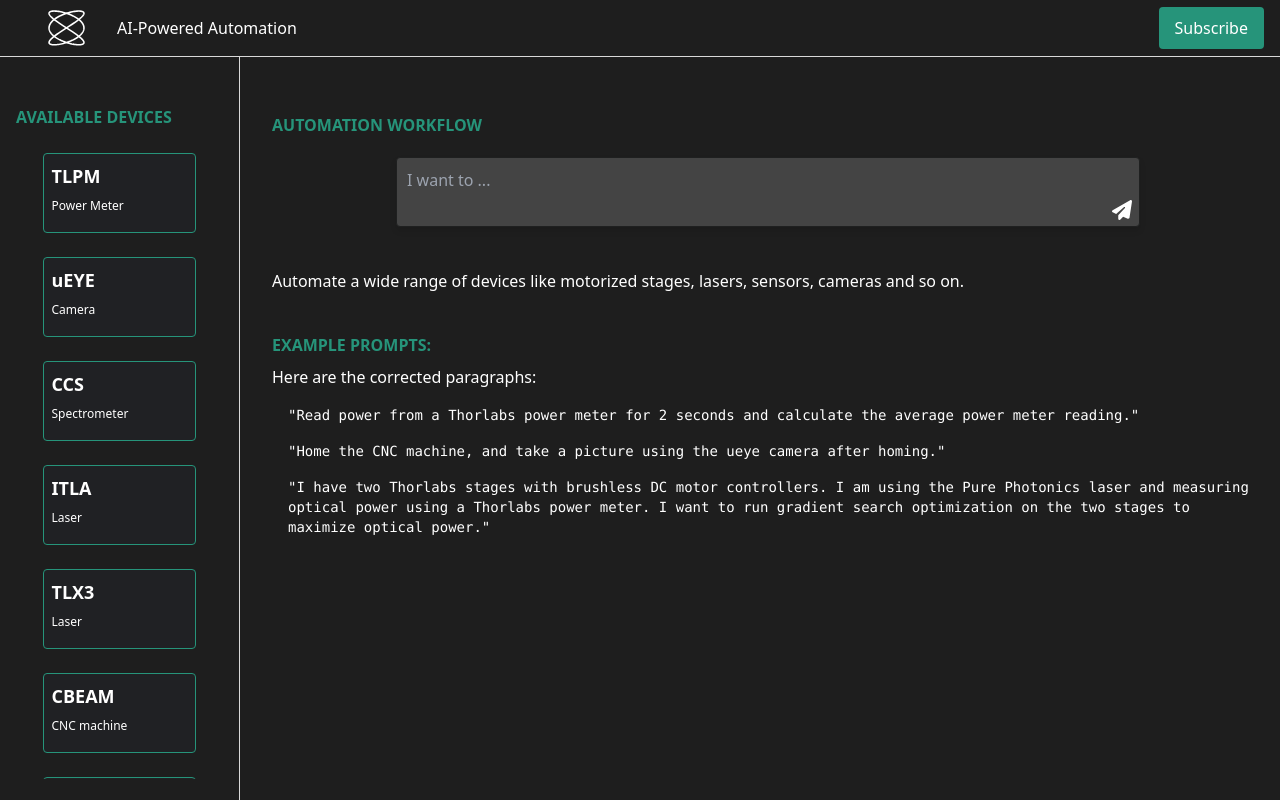
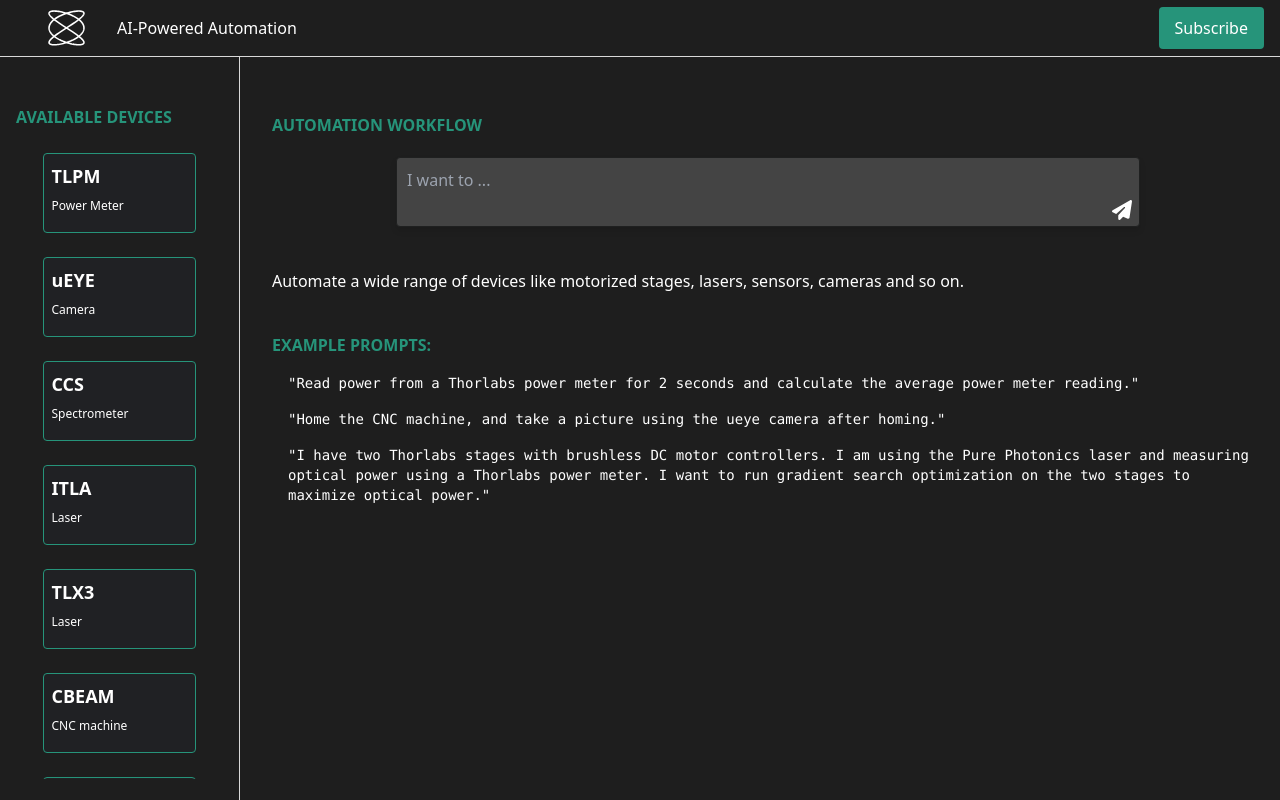
Before and after one commit to kharelpk/AIPoweredWorkflow, a React (Create React App) app in the folder frontend/: page / in a window 1280 px wide. Built offline with nearby package versions, Linux system fonts and the light colour scheme.

Commit message:
remove a typo

```diff
--- a/frontend/src/pages/home/Home.jsx
+++ b/frontend/src/pages/home/Home.jsx
@@ -254,7 +254,6 @@
                     EXAMPLE PROMPTS:
                 </h5>
                     <ul className="list-disc">
-                    Here are the corrected paragraphs:
 
                     <li className="ml-10 mt-4 text-white font-mono Monaco text-sm">"Read power from a Thorlabs power meter for 2 seconds and calculate the average power meter reading."</li>
                     <li className="ml-10 mt-4 text-white font-mono Monaco text-sm">"Home the CNC machine, and take a picture using the ueye camera after homing."</li>
```
